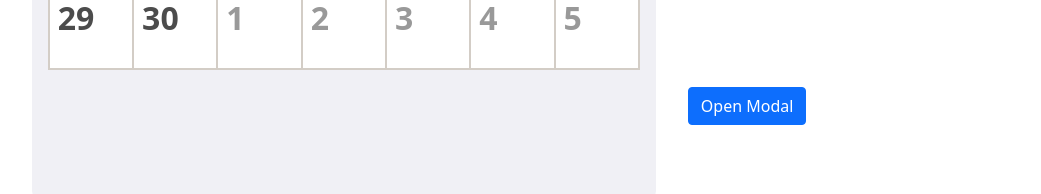
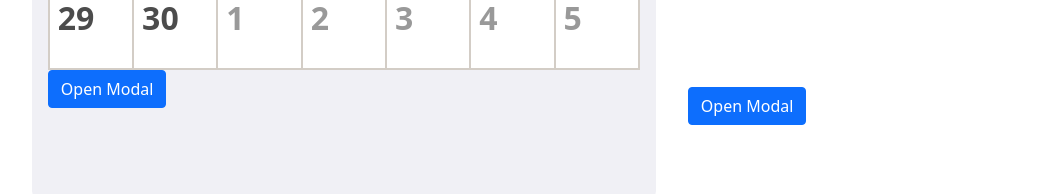
Before and after one commit to kilowatogadziny/hackathon, a React (Create React App) app: page / in a window 1280 px wide. Both pictures are taken after a click on the button "view". Shown: the part 572-766 px from the top of the page, without its empty margins (141-1182 px from the left). Built offline with nearby package versions, Linux system fonts and the light colour scheme; no server answers; the database is empty; the HTML template or start-up script is replaced by a standard one.

Commit message:
handle modal

```diff
--- a/src/Calendar/calendar.js
+++ b/src/Calendar/calendar.js
@@ -9,6 +9,8 @@ import {
   getMonthDropdownOptions,
   getYearDropdownOptions,
 } from "./helpers";
+import InfoModal from "../SongView/InfoModal";
+import { useEffect, useState } from "react";
 
 Calendar.propTypes = {
   className: PropTypes.string,
@@ -18,11 +20,12 @@ Calendar.propTypes = {
 };
 export default function Calendar({
   className = "",
-  yearAndMonth = [2021, 6],
+  yearAndMonth = [2021, 11],
   onYearAndMonthChange,
   renderDay = () => null,
 }) {
   const [year, month] = yearAndMonth;
+  const [isModalVisible, setModalVisible] = useState(false);
 
   let currentMonthDays = createDaysForCurrentMonth(year, month);
   let previousMonthDays = createDaysForPreviousMonth(
@@ -67,6 +70,10 @@ export default function Calendar({
     let nextMonth = month;
     let nextYear = parseInt(evt.target.value, 10);
     onYearAndMonthChange([nextYear, nextMonth]);
+  };
+
+  const closeModal = () => {
+    setModalVisible(false);
   };
 
   return (
@@ -124,13 +131,18 @@ export default function Calendar({
           >
             <div
               className="day-content-wrapper"
-              onClick={() => alert(day.dayOfMonth)}
+              onClick={() => setModalVisible(true)}
             >
               {renderDay(day)}
             </div>
           </div>
         ))}
       </div>
+      <InfoModal
+        songId={"1"}
+        isVisible={isModalVisible}
+        closeModal={() => closeModal()}
+      />
     </div>
   );
 }
--- a/src/SongView/InfoModal.js
+++ b/src/SongView/InfoModal.js
@@ -6,9 +6,9 @@ import { doc, getDoc } from "firebase/firestore";
 import { db } from "../firebaseConfig";
 import "./styles.css";
 
-export default function InfoModal(songId) {
+export default function InfoModal({ songId, isVisible, closeModal }) {
   const [show, setShow] = useState(false);
-  const handleClose = () => setShow(false);
+  const handleClose = () => closeModal();
   const handleShow = () => setShow(true);
 
   const [song, setSong] = useState([
@@ -27,7 +27,7 @@ export default function InfoModal(songId) {
       const documentId = songId;
       let songOfDay = {};
       await getSnapshot(documentId).then((snapshot) => {
-        if (snapshot.exists()) {
+        if (snapshot && snapshot.exists()) {
           songOfDay = toSongOfDayObject(snapshot);
         } else {
           console.log("No such document!" + documentId);
@@ -41,8 +41,13 @@ export default function InfoModal(songId) {
   }, [songId]);
 
   const getSnapshot = async (id) => {
-    const songsRef = doc(db, "songs", id);
-    return await getDoc(songsRef);
+    try {
+      const songsRef = doc(db, "songs", id);
+      return await getDoc(songsRef);
+    } catch (e) {
+      console.log(e);
+      return null;
+    }
   };
 
   const toSongOfDayObject = (snapshot) => {
@@ -67,7 +72,7 @@ export default function InfoModal(songId) {
       <Modal
         centered
         scrollable={true}
-        show={show}
+        show={isVisible}
         dialogClassName={"primaryModal"}
         onHide={handleClose}
       >
```
